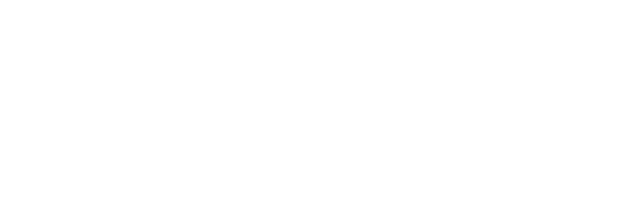
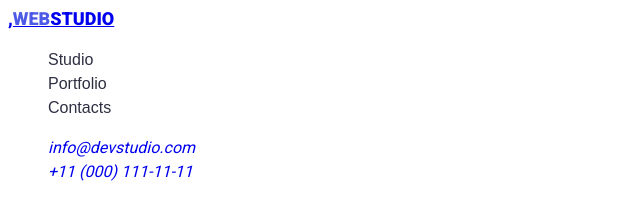
Before and after one commit to Sergi83/goit-markup-hw-02, a plain HTML site: page portfolio.html in a window 1280 px wide. Shown: the whole page, without its empty margins (0-640 px from the left). Drawn offline with Linux system fonts and the light colour scheme.

Commit message:
add fonts, styles, images folders

```diff
--- a/css/style.css
+++ b/css/style.css
@@ -0,0 +1,70 @@
+/* ====== VARIABLES ====== */
+/* :root - identical to <html> */
+:root {
+    --primary-accent-color: #4D5AE5;
+    --secondary-accent-color: #404BBF;
+    --primary-light-color: #FFFFFF;
+    --secondary-light-color: #F4F4FD;
+    --primary-gray-color: #E7E9FC;
+    --primary-dark-color: #434455;
+    --secondary-dark-color: #2E2F42;
+    --primary-font: "Roboto", sans-serif;
+    --secondary-font: "Raleway", sans-serif;
+}
+/* ====== /VARIABLES ====== */
+
+/* ====== cкидання стилів ====== */
+
+.list {
+    list-style-type: none;
+}
+
+.link {
+    text-decoration: none;
+}
+
+button {
+    cursor: pointer;
+}
+
+
+
+/* наслідування (inheritance), як мінімум ff, інше треба дивитись по макету */
+body {
+    font-family: var(--primary-font);
+    color: var(--primary-light-color);
+    line-height: 1.5;
+    letter-spacing: 2%;
+
+}
+
+/* ====== /cкидання стилів ====== */
+
+/* ====== PAGE HEADER ====== */
+
+.logo {
+    font-family: "Raleway" sans-serif;
+    font-size: 18px;
+    font-weight: 800;
+    line-height: 1.17;
+    letter-spacing: 3%;
+    text-transform: uppercase;
+}
+
+.logo span {
+    color: var(--primary-accent-color);
+}
+
+.menu-link {
+    font-family: sans-serif;
+    font-size: 16px;
+    font-weight: 500;
+    color: var(--secondary-dark-color);
+}
+
+.menu-link:hover,
+.menu-link:focus {
+    color: var(--secondary-accent-color);
+}
+
+/* ====== /PAGE HEADER ====== */
--- a/portfolio.html
+++ b/portfolio.html
@@ -3,8 +3,59 @@
   <head>
     <meta charset="UTF-8" />
     <meta name="viewport" content="width=device-width, initial-scale=1.0" />
-    <title>Document</title>
+    <meta
+      name="description"
+      content="Homework. Learning the basics of HTML for beginners"
+    />
+    <title>Portfolio</title>
+    <!-- export google fonts -->
+    <link rel="preconnect" href="https://fonts.googleapis.com" />
+    <link rel="preconnect" href="https://fonts.gstatic.com" crossorigin />
+    <link
+      href="https://fonts.googleapis.com/css2?family=Raleway:wght@800&family=Roboto:wght@400;500;700;900&display=swap"
+      rel="stylesheet"
+    />
+    <!-- add styles -->
     <link rel="stylesheet" href="./css/style.css" />
   </head>
-  <body></body>
+  <body>
+    <!-- HEADER -->
+    <header class="page-header">
+      <nav class="page-navigation">
+        <a href="./index.html" class="logo">,<span>Web</span>Studio</a>
+        <ul class="menu list">
+          <li class="menu-item">
+            <a class="menu-link link" href="#" rel="noopener noreferrer"
+              >Studio</a
+            >
+          </li>
+          <li class="menu-item">
+            <a class="menu-link link" href="#" rel="noopener noreferrer"
+              >Portfolio</a
+            >
+          </li>
+          <li class="menu-item">
+            <a class="menu-link link" href="#" rel="noopener noreferrer"
+              >Contacts</a
+            >
+          </li>
+        </ul>
+      </nav>
+      <address>
+        <ul class="address-list list">
+          <li class="address-list-item">
+            <a class="address-list-link link" href="mailto:info@devstudio.com"
+              >info@devstudio.com</a
+            >
+          </li>
+          <li class="address-list-item">
+            <a class="address-list-link link" href="tel:+110001111111"
+              >+11 (000) 111-11-11</a
+            >
+          </li>
+        </ul>
+      </address>
+    </header>
+    <!-- MAIN -->
+  </body>
 </html>
```
Also changed, not shown: index.html (+10 -2 lines).
